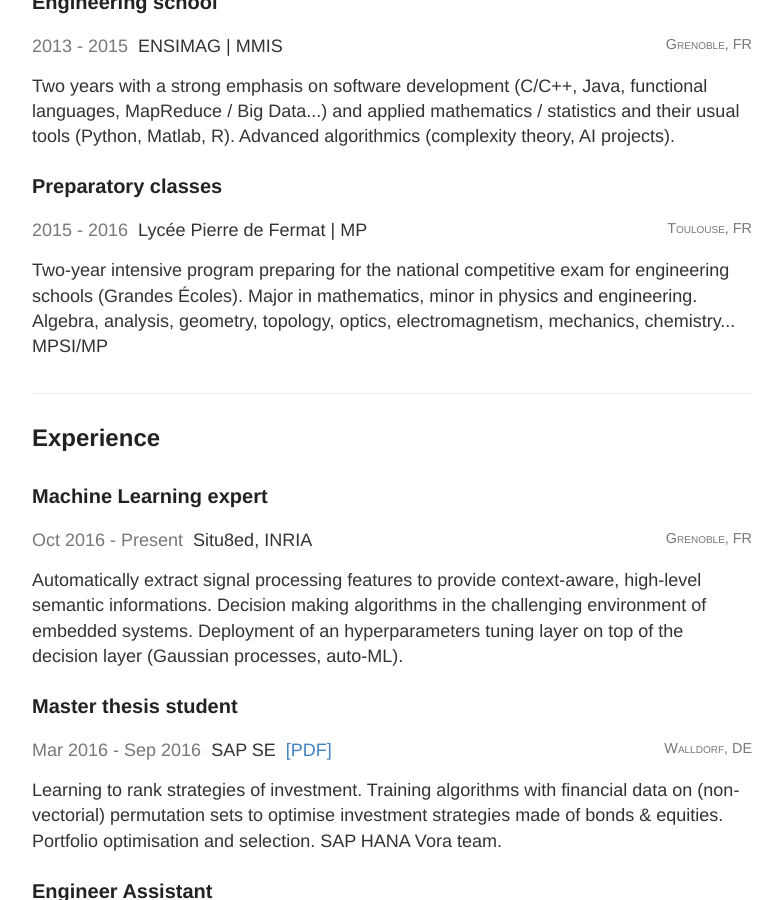
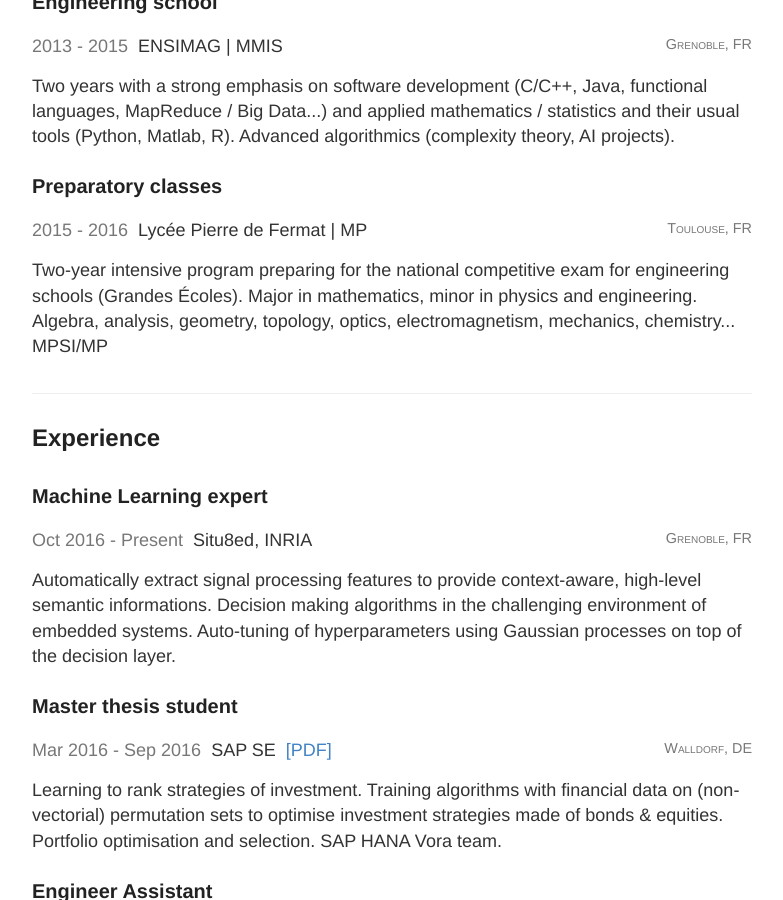
Before and after one commit to leonicoletti/leonicoletti.github.io, a Jekyll site: the page built from curriculum.html, in a window 1280 px wide and 900 px high, scrolled down 422 px. Shown: the whole window, without its empty margins (248-1031 px from the left). Built offline with Jekyll 4.4.1, drawn with Linux system fonts in a browser that asks for light colours; some of the changed text lies outside the part shown.

Commit message:
Minor changes, new tab for PDFs.

```diff
--- a/_layouts/default.html
+++ b/_layouts/default.html
@@ -25,7 +25,7 @@
 
           <nav>
             <!-- <a href="{{ site.baseurl }}/blog">Blog</a> -->
-            <a href="{{ site.baseurl }}/pdf/LeoNicoletti.pdf">Resume</a>
+            <a href="{{ site.baseurl }}/pdf/LeoNicoletti.pdf" target="_blank">Resume</a>
             <a href="{{ site.baseurl }}/curriculum">CV</a>
           </nav>
         </header>
--- a/curriculum.html
+++ b/curriculum.html
@@ -18,17 +18,17 @@
 
     <h3>Preparatory classes</h3>
     <div class="entry-desc"><span class="entry-duration">2015 - 2016</span>Lycée Pierre de Fermat | MP<span class="entry-location">Toulouse, FR</span></div>
-    <p>Two-year intensive program preparing for the national competitive exam for engineering schools (Grandes Écoles). Major in mathematics, minor in physics and engineering. Algebra, analysis, geometry, topology, optics, electromagnetism, mechanics, chemistry... MPSI/MP</p>
+    <p>Two-year intensive program preparing for the national competitive exam for engineering schools (<cite>Grandes Écoles</cite>). Major in mathematics, minor in physics and engineering. Algebra, analysis, geometry, topology, optics, electromagnetism, mechanics, chemistry... MPSI/MP</p>
 
     <div class="separator"></div>
     <h2>Experience</h2>
 
     <h3>Machine Learning expert</h3>
     <div class="entry-desc"><span class="entry-duration">Oct 2016 - Present</span>Situ8ed, INRIA<span class="entry-location">Grenoble, FR</span></div>
-    <p>Automatically extract signal processing features to provide context-aware, high-level semantic informations. Decision making algorithms in the challenging environment of embedded systems. Deployment of an hyperparameters tuning layer on top of the decision layer (Gaussian processes, <cite>auto-ML</cite>).</p>
+    <p>Automatically extract signal processing features to provide context-aware, high-level semantic informations. Decision making algorithms in the challenging environment of embedded systems. Auto-tuning of hyperparameters using Gaussian processes on top of the decision layer.</p>
 
     <h3>Master thesis student</h3>
-    <div class="entry-desc"><span class="entry-duration">Mar 2016 - Sep 2016</span>SAP SE&nbsp;&nbsp;<a href="{{ site.baseurl }}/pdf/Ranking_Aggregation_for_Portfolio_Selection.pdf">[PDF]</a><span class="entry-location">Walldorf, DE</span></div>
+    <div class="entry-desc"><span class="entry-duration">Mar 2016 - Sep 2016</span>SAP SE&nbsp;&nbsp;<a href="{{ site.baseurl }}/pdf/Ranking_Aggregation_for_Portfolio_Selection.pdf" target="_blank">[PDF]</a><span class="entry-location">Walldorf, DE</span></div>
     <p>Learning to rank strategies of investment. Training algorithms with financial data on (non-vectorial) permutation sets to optimise investment strategies made of bonds & equities. Portfolio optimisation and selection. SAP HANA Vora team.</p>
 
     <h3>Engineer Assistant</h3>
@@ -88,13 +88,13 @@
     </div>
     <div class="row">
       <div class="column-left">Others</div>
-      <div class="column-right">The Power of Microeconomics & The Power of Macroeconomics: Economic Principles in the Real World (Dr. Peter Navarro, UC Irvine, Coursera)</div>
+      <div class="column-right">The Power of Microeconomics &middot; The Power of Macroeconomics: Economic Principles in the Real World (both from Dr. Peter Navarro, UC Irvine, Coursera)</div>
     </div>
 
     <div class="separator"></div>
     <h2>Personal interests</h2>
 
-    <p>Sport is a sizeable part of my life, I practice mountaineering, rock-climbing, trail/running and a variety of martial arts. I also have a specific interest for history, cultures and languages. I speak fluent French and English and can read and mostly understand spoken German, Swedish, Norwegian, Italian, Spanish and Latin.</p>
+    <p>Sport is a sizeable part of my life, I practice mountaineering, rock-climbing, trail/running and martial arts. I also have a specific interest for history, cultures and languages. I speak fluent French and English and can read and mostly understand spoken German, Swedish, Norwegian, Italian, Spanish and Latin.</p>
 
   </div>
 </article>
```
Also changed, not shown: 2 other files.
